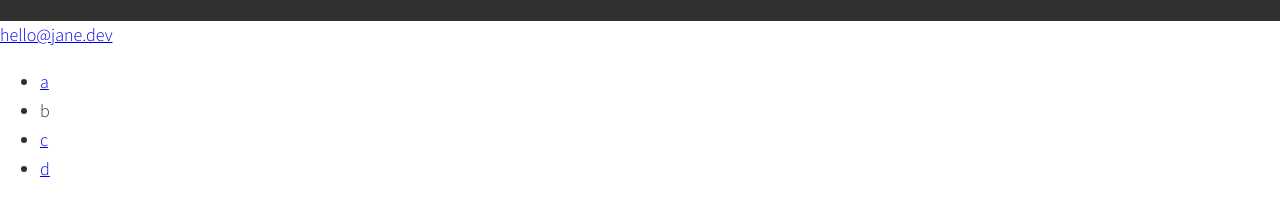
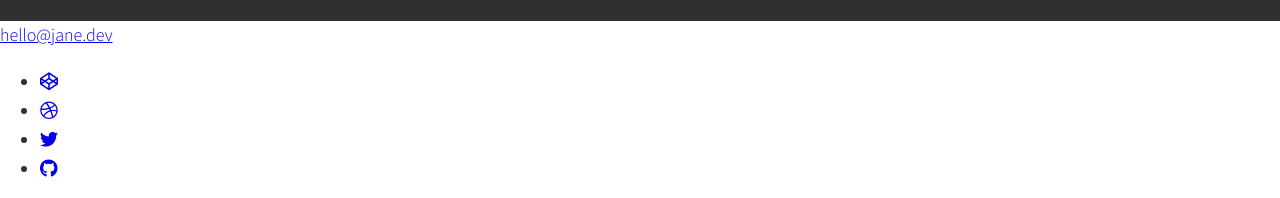
Before and after one commit to SolomanGarcia/alt-portfolio, a plain HTML site: page index.html in a window 1280 px wide. Shown: the part 2961-3159 px from the top of the page. Drawn offline with nearby package versions, Linux system fonts and the light colour scheme.

Commit message:
add icons

```diff
--- a/index.html
+++ b/index.html
@@ -197,16 +197,24 @@
       <a href="mailto:hello@jane.dev" class="footer__link">hello@jane.dev</a>
       <ul class="social-list">
         <li class="social-list__item">
-          <a class="social-list__link" href="https://codepen.io">a</a>
+          <a class="social-list__link" href="https://codepen.io">
+            <i class="fab fa-codepen"></i>
+          </a>
         </li>
         <li class="social-list__item">
-          b<a class="social-list__link" href="http://dribbble.com"></a>
+          <a class="social-list__link" href="http://dribbble.com">
+            <i class="fab fa-dribbble"></i>
+          </a>
         </li>
         <li class="social-list__item">
-          <a class="social-list__link" href="https://twitter.com">c</a>
+          <a class="social-list__link" href="https://twitter.com">
+            <i class="fab fa-twitter"></i>
+          </a>
         </li>
         <li class="social-list__item">
-          <a class="social-list__link" href="https://github.com">d</a>
+          <a class="social-list__link" href="https://github.com">
+            <i class="fab fa-github"></i>
+          </a>
         </li>
       </ul>
     </footer>
```
